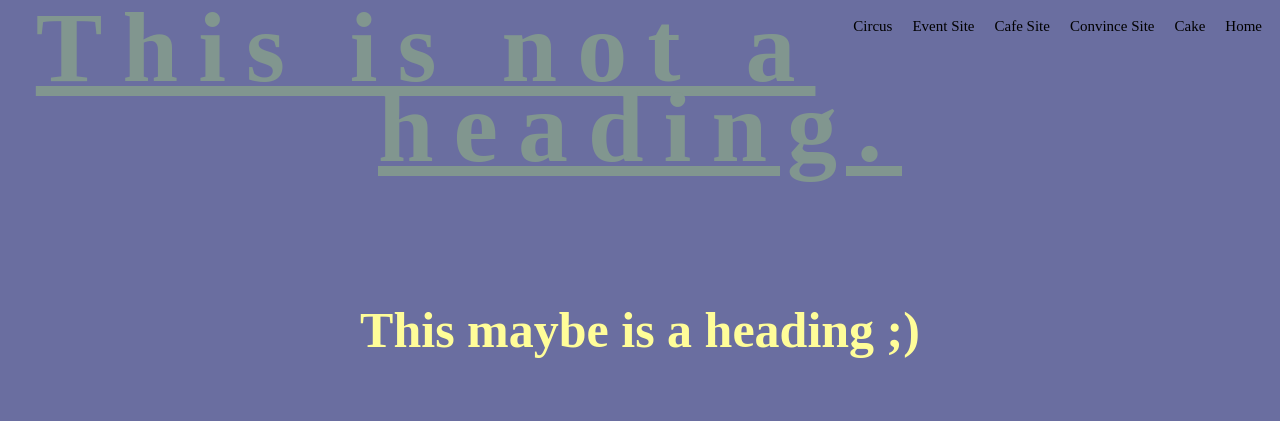
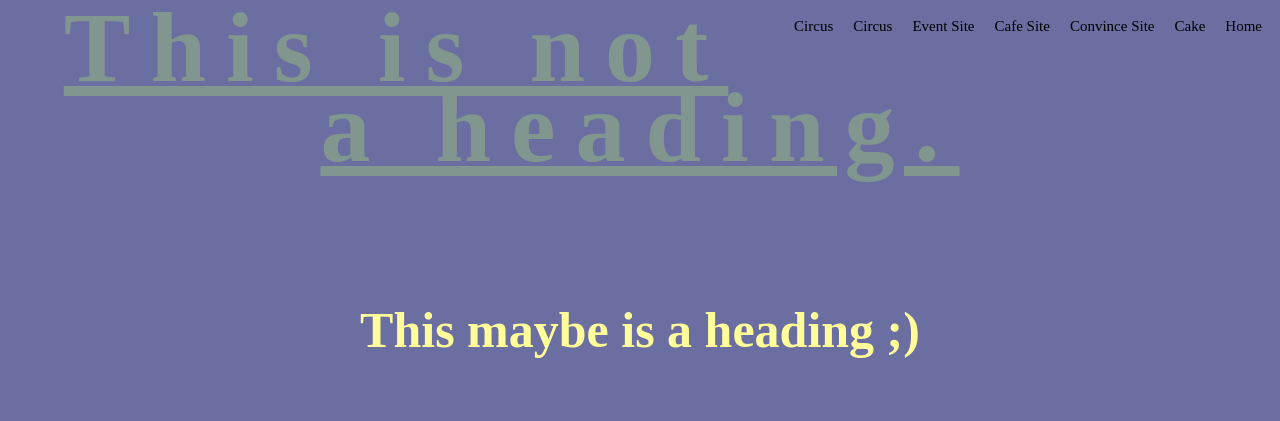
Before and after one commit to WVCS/index-Kate-Mcl-1, a plain HTML site: page index.html in a window 1280 px wide. Shown: the top 421 px of the page. Drawn offline with Linux system fonts and the light colour scheme.

Commit message:
added the band website

```diff
--- a/index.html
+++ b/index.html
@@ -12,6 +12,7 @@
           <li classes="nav"><a href="cafe/cafesite.html"> Cafe Site </a> </li>
            <li classes="nav"><a href="Event/Site.html"> Event Site </a> </li>
              <li classes="nav"><a href="circus/circus.html">Circus</a> </li>
+                       <li classes="nav"><a href="band/band.html">Circus</a> </li>
     </nav>
    <center> <h4> This is not a heading. </h4>
      <h5> This maybe is a heading ;) </h5> </center>
```
